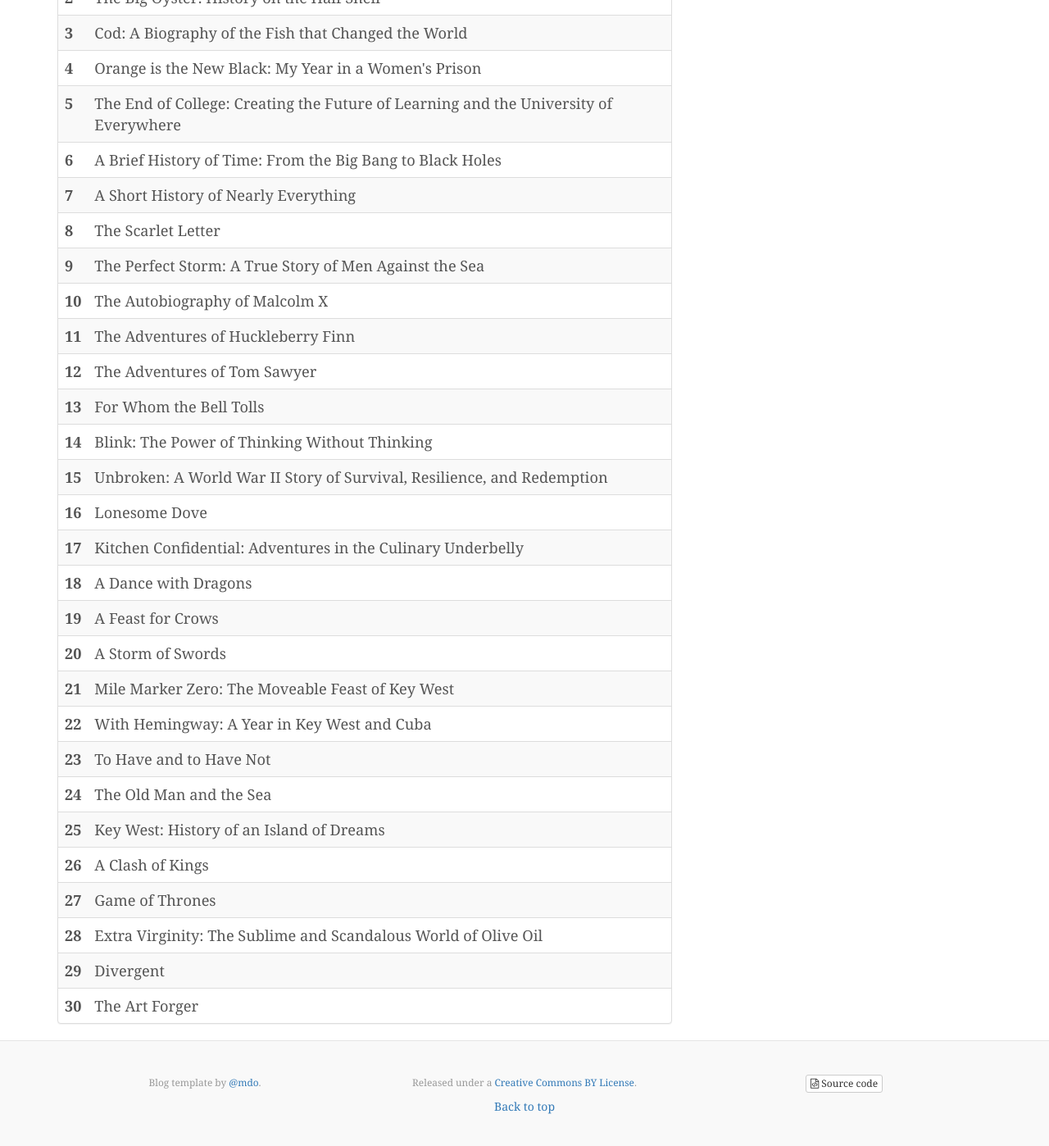
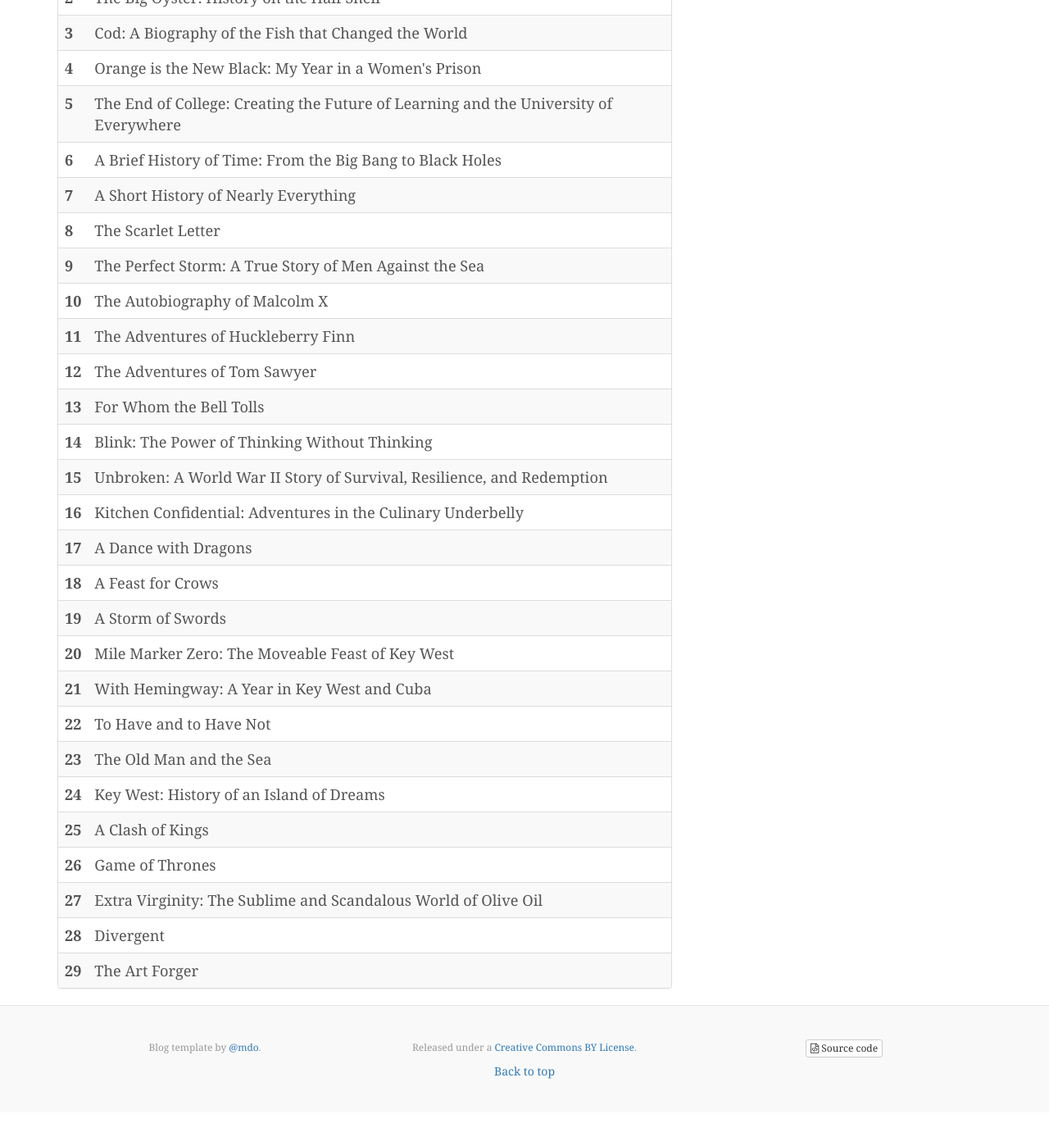
Before and after one commit to jkereako/jkereako.github.io, a Jekyll site: the page built from reading.md, in a window 1280 px wide and 1400 px high, scrolled down 819 px. Shown: the whole window at 82% size. Built offline with Jekyll 4.4.1, drawn with Linux system fonts in a browser that asks for light colours; nearby versions of some CDN libraries; after the commit the page ends 2176 px from its top, so only the background shows below that.

Commit message:
Removed Lonesome Dove
I only read 100 pages of it; I had to put it down.

```diff
--- a/_data/books.yml
+++ b/_data/books.yml
@@ -1,6 +1,5 @@
 - title: In the Heart of the Sea
   subtitle: The Tragedy of the Whaleship Essex
-  active: yes
 
 - title: The Big Oyster
   subtitle: History on the Half Shell
@@ -38,8 +37,6 @@
 - title: Unbroken
   subtitle: A World War II Story of Survival, Resilience, and Redemption
 
-- title: Lonesome Dove
-
 - title: Kitchen Confidential
   subtitle: Adventures in the Culinary Underbelly
 
```
